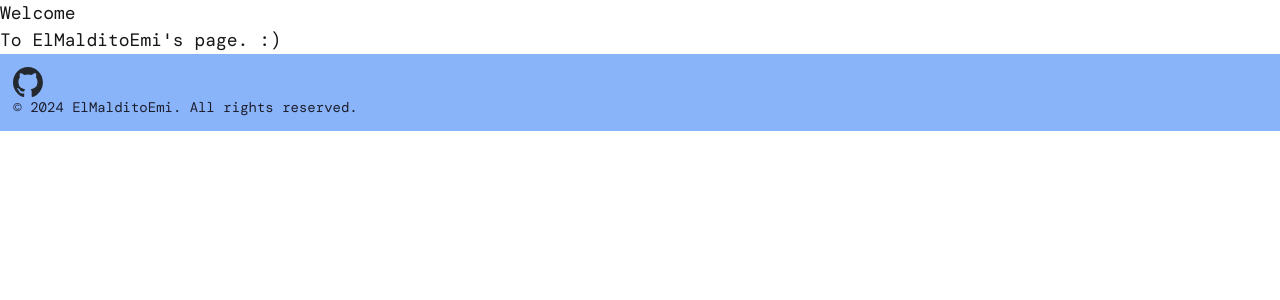
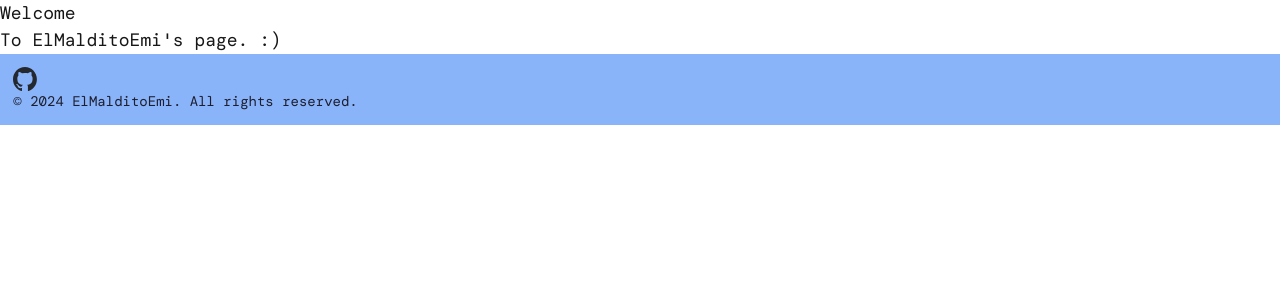
Before and after one commit to ElMalditoEmi/blog.github.io, a Next.js app: page / in a window 1280 px wide. Shown: the top 300 px of the page. Built offline with nearby package versions, Linux system fonts and the light colour scheme.

Commit message:
Hopefully arreglada la imagen de github

```diff
--- a/src/components/Footer.tsx
+++ b/src/components/Footer.tsx
@@ -4,7 +4,9 @@
 const Footer: React.FC = () => {
   return (
     <div className="footer p-4 w-full fixed bottom-0 flex flex-col items-center">
-      <Image src="/assets/github_logo/github-mark.svg" alt="ElMalditoEmi's logo" width={30} height={30} />
+      <a href="https://github.com/ElMalditoEmi" target="_blank" rel="noopener noreferrer">
+        <Image src="/github-logo.svg" alt="GitHub Logo" width={24} height={24} />
+      </a>
       <p className='pt-2'>&copy; {new Date().getFullYear()} ElMalditoEmi. All rights reserved.</p>
     </div>
   );
```
Also changed, not shown: public/github-logo.svg (added).
